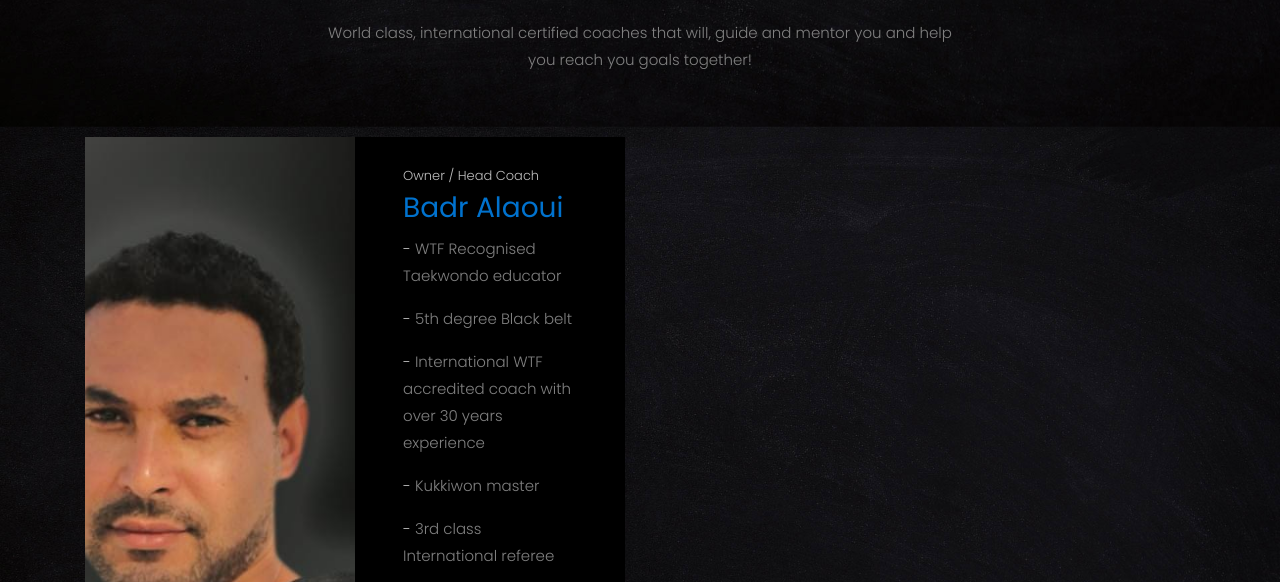
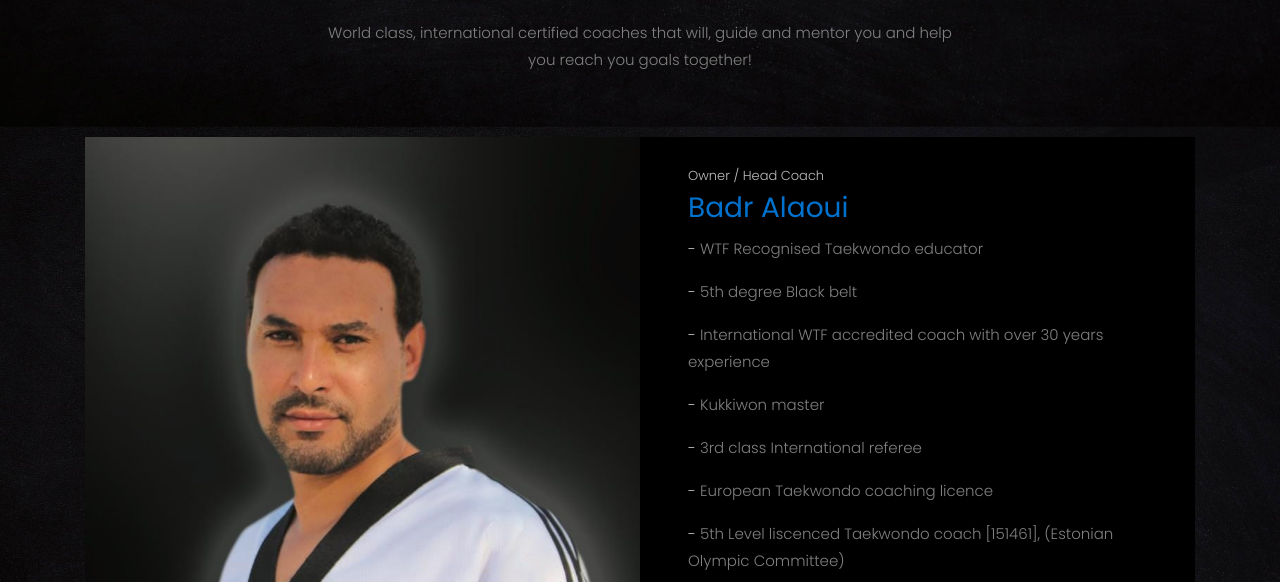
Before and after one commit to SerdarMustafa1/saue-tkd, a website: page EE/index_ee.html in a window 1280 px wide. Shown: the part 4140-4722 px from the top of the page. Drawn offline with Linux system fonts and the light colour scheme; some packages are replaced by stand-ins of ours; no server answers; files whose address does not match are found by name.

Commit message:
changed classes picture

```diff
--- a/EE/index_ee.html
+++ b/EE/index_ee.html
@@ -338,7 +338,7 @@
                 </div>
             </div>
             <div class="row">
-                <div class="col-lg-6 d-flex">
+                <div class="col-lg-12 d-flex">
                     <div class="coach d-sm-flex align-items-stretch">
                         <div class="img" style="background-image: url(images/badr_prof_pic.jpg);"></div>
                         <div class="text py-4 px-5 ftco-animate">
```
